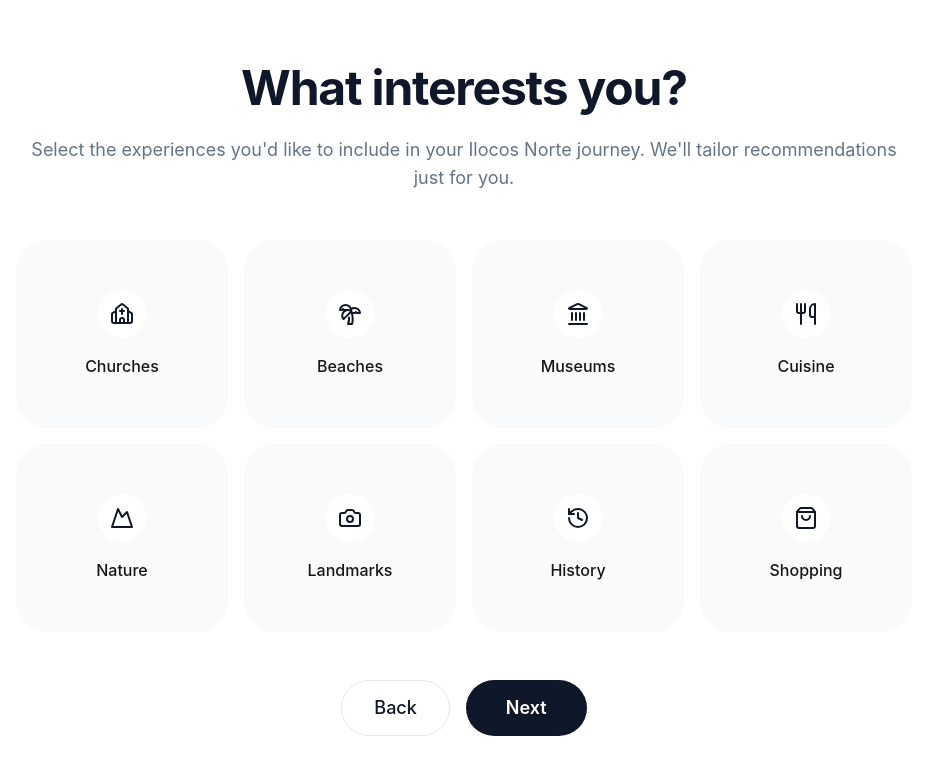
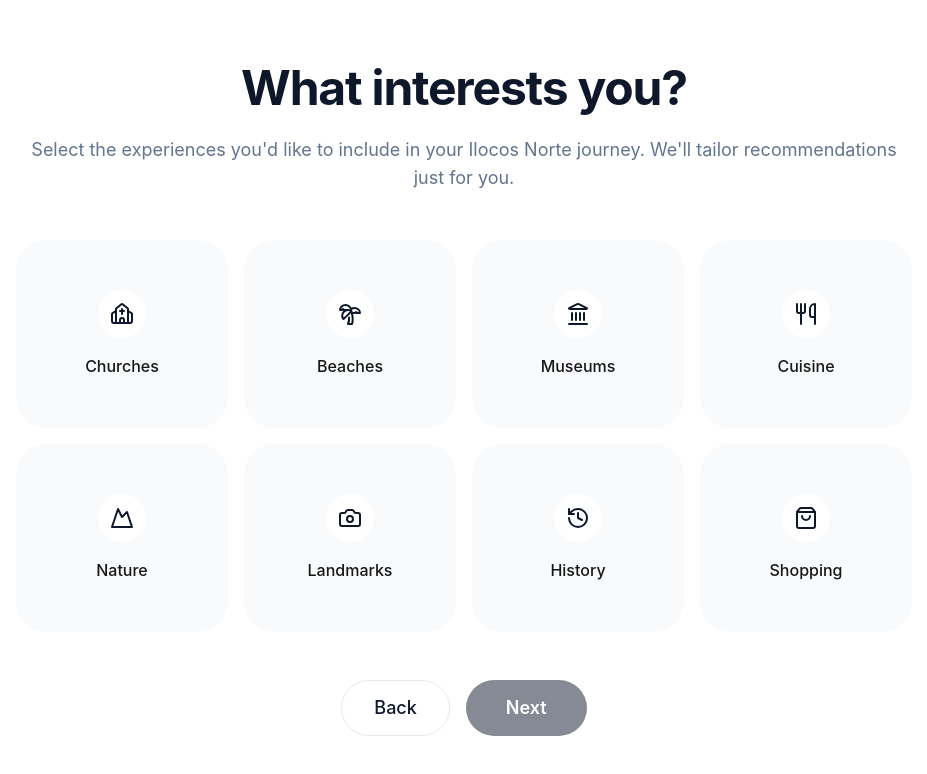
Before and after one commit to jeiwinfrey/tourism-path-planner, a Next.js app: page /onboarding in a window 1280 px wide. Shown: the top 774 px of the page, without its empty margins (176-1103 px from the left). Built offline with nearby package versions, Linux system fonts and the light colour scheme.

Commit message:
feat: have a disabled next button when no interest is chosen

```diff
--- a/app/onboarding/page.tsx
+++ b/app/onboarding/page.tsx
@@ -93,13 +93,25 @@ export default function Onboarding() {
             >
               <Link href="/">Back</Link>
             </Button>
+            {selectedInterests.length === 0 ? (
+              <Button
+                size="lg"
+                disabled
+                className="h-14 rounded-full bg-slate-900 px-10 text-lg font-semibold text-white opacity-50 cursor-not-allowed"
+              >
+                Next
+              </Button>
+            ) : (
               <Button
                 asChild
                 size="lg"
                 className="h-14 rounded-full bg-slate-900 px-10 text-lg font-semibold text-white hover:bg-slate-800 hover:shadow-lg"
               >
-              <Link href="/map">Next</Link>
+                <Link href={`/map?interests=${selectedInterests.join(",")}`}>
+                  Next
+                </Link>
               </Button>
+            )}
           </div>
         </div>
       </main>
```
Lines whose indentation alone changed are shown as unchanged.
